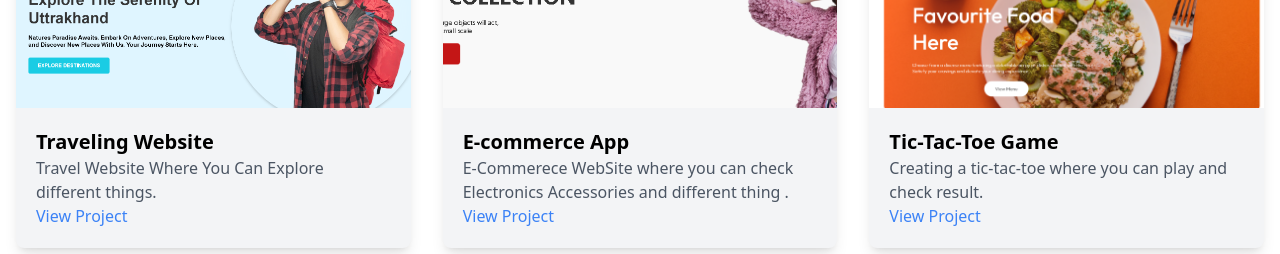
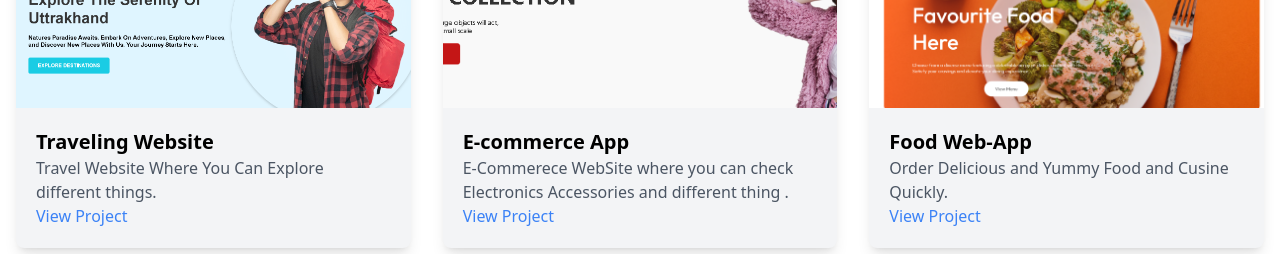
Before and after one commit to DeveloperAnurag26/MyPortfolio, a React (Vite) app: page / in a window 1280 px wide. Shown: the part 1560-1814 px from the top of the page. Built offline with nearby package versions, Linux system fonts and the light colour scheme.

Commit message:
Change Project Name and url

```diff
--- a/src/Components/Projects.jsx
+++ b/src/Components/Projects.jsx
@@ -20,8 +20,8 @@ export default function Projects() {
       link: "https://starmartecommerce.netlify.app/",
     },
     {
-      title: "Tic-Tac-Toe Game",
-      desc: "Creating a tic-tac-toe where you can play and check result.",
+      title: "Food Web-App",
+      desc: "Order Delicious and Yummy Food and Cusine Quickly.",
       img: Food_App,
       link: "https://food-website-in-reactjs.vercel.app/",
     },
```
